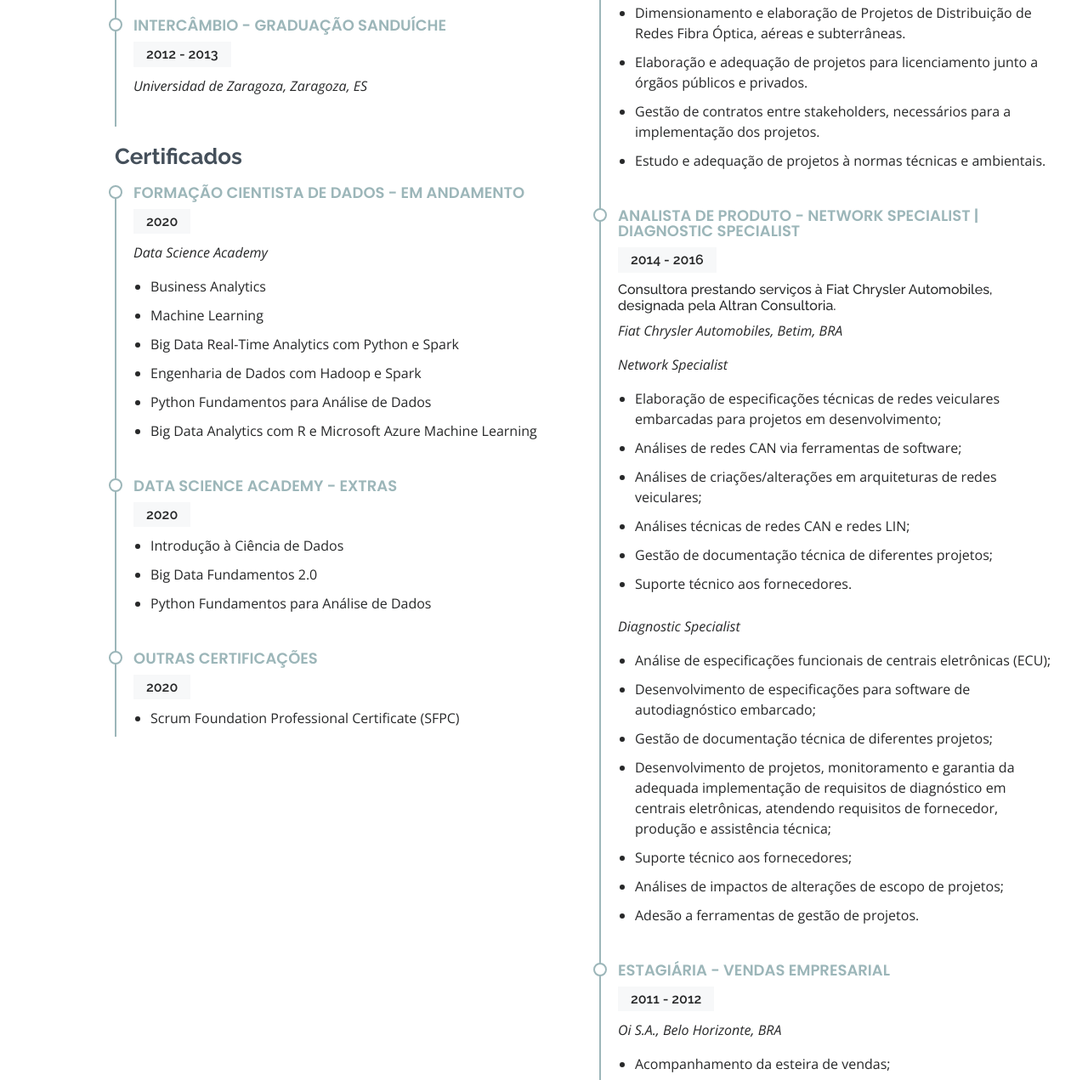
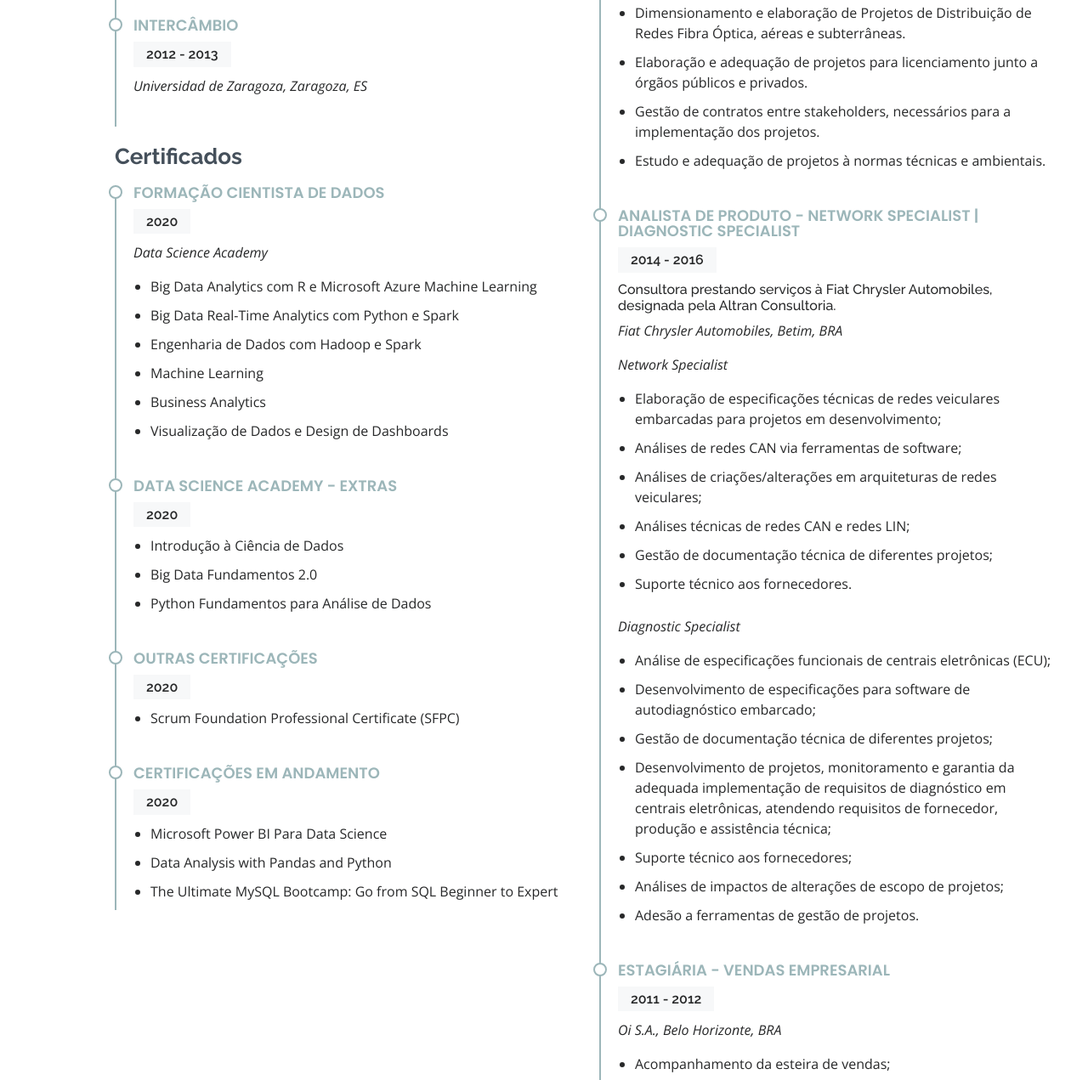
Before and after one commit to n-moura/n-moura.github.io, a plain HTML site: page index.html in a window 1280 px wide. Shown: the part 2423-3694 px from the top of the page at 85% size. Drawn offline with nearby package versions, Linux system fonts and the light colour scheme.

Commit message:
Atualizações

```diff
--- a/index.html
+++ b/index.html
@@ -278,7 +278,7 @@
       <div class="container" data-aos="fade-up">
 
         <div class="section-title">
-          <h2>Tragetórias</h2>
+          <h2>Trajetórias</h2>
           <!-- <p>Magnam dolores commodi suscipit. Necessitatibus eius consequatur ex aliquid fuga eum quidem. Sit sint consectetur velit. Quisquam quos quisquam cupiditate. Et nemo qui impedit suscipit alias ea. Quia fugiat sit in iste officiis commodi quidem hic quas.</p> -->
         </div>
 
@@ -292,23 +292,25 @@
               <p><em>Universidade Federal de São João del Rei, Ouro Branco, BRA</em></p>
             </div>
             <div class="resume-item">
-              <h4>Intercâmbio - Graduação Sanduíche</h4>
+              <h4>Intercâmbio</h4>
               <h5>2012 - 2013</h5>
               <p><em>Universidad de Zaragoza, Zaragoza, ES</em></p>
             </div>
 
             <h3 class="resume-title">Certificados</h3>
             <div class="resume-item">
-              <h4>Formação Cientista de Dados - Em andamento</h4>
+              <h4>Formação Cientista de Dados</h4>
               <h5>2020</h5>
               <p><em>Data Science Academy</em></p>
               <ul>
-                <li>Business Analytics</li>
-                <li>Machine Learning</li>
+                <li>Big Data Analytics com R e Microsoft Azure Machine Learning</li>
                 <li>Big Data Real-Time Analytics com Python e Spark</li>
                 <li>Engenharia de Dados com Hadoop e Spark</li>
-                <li>Python Fundamentos para Análise de Dados</li>
-                <li>Big Data Analytics com R e Microsoft Azure Machine Learning</li>
+                <li>Machine Learning</li>
+                <li>Business Analytics</li>
+                <li>Visualização de Dados e Design de Dashboards</li>
+
+
               </ul>
             </div>
             <div class="resume-item">
@@ -329,6 +331,16 @@
  <!--                <li>Big Data Fundamentos 2.0</li>
                 <li>Python Fundamentos para Análise de Dados</li> -->
               </ul>
+            </div>
+            <div class="resume-item">
+              <h4>Certificações em Andamento</h4>
+              <h5>2020</h5>
+              <ul>
+                <li>Microsoft Power BI Para Data Science</li>
+                <li>Data Analysis with Pandas and Python</li>
+                <li>The Ultimate MySQL Bootcamp: Go from SQL Beginner to Expert</li>
+              </ul>
+
             </div>
           </div>
           <div class="col-lg-6">
```
